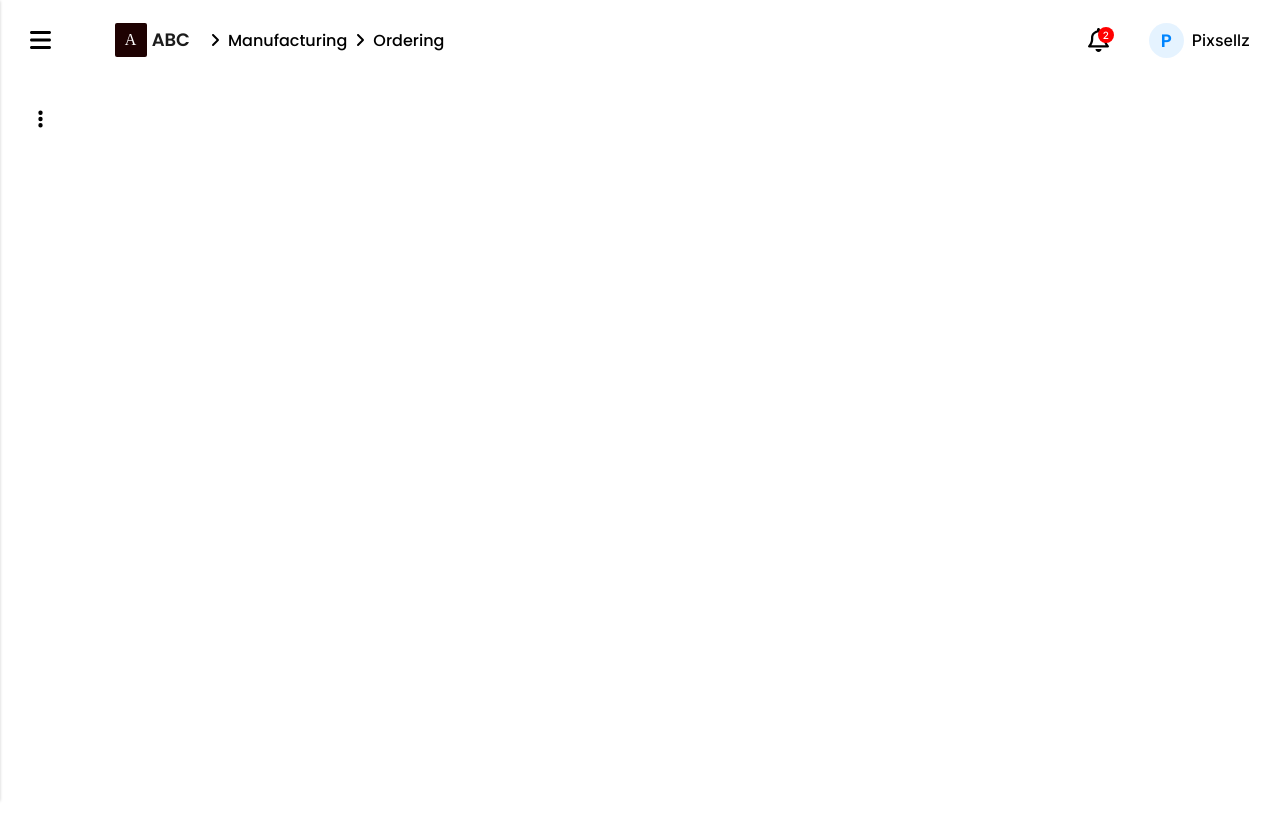
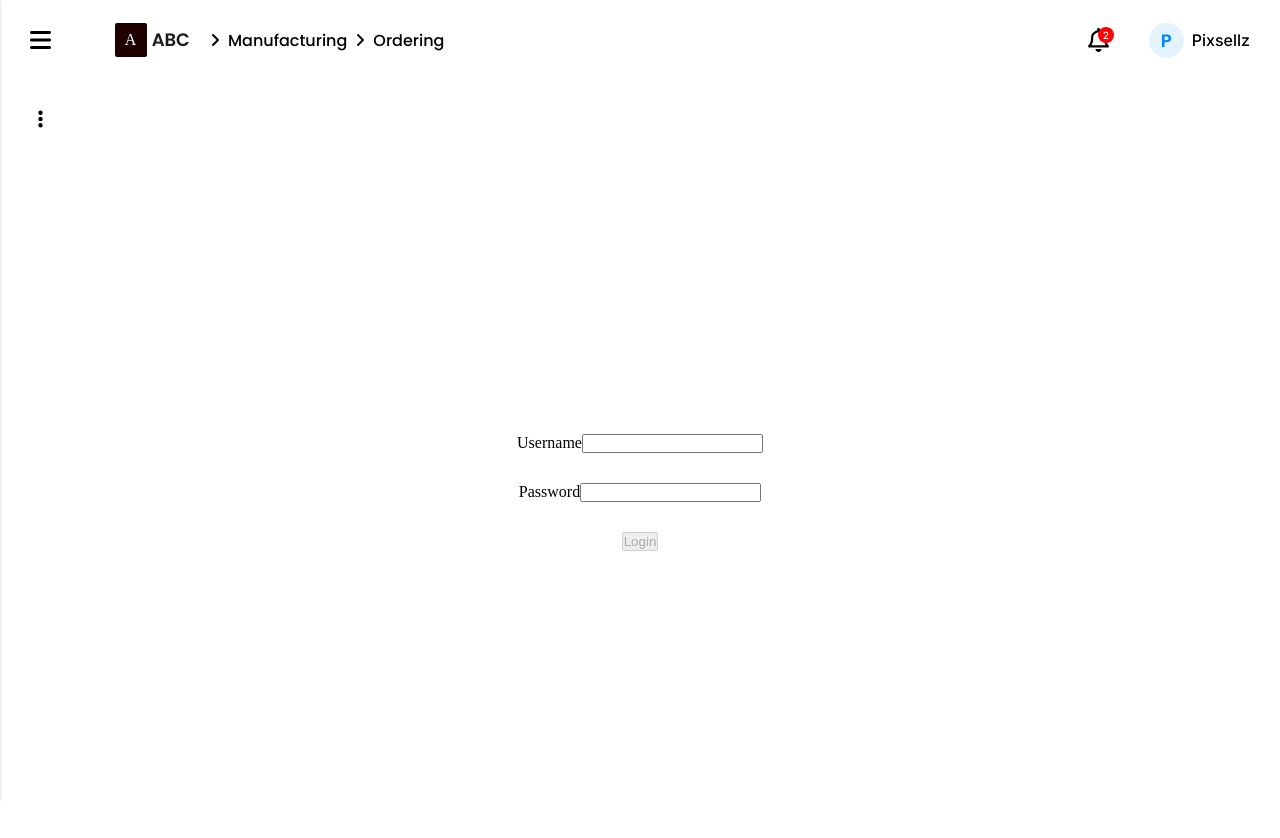
Before and after one commit to webperside/course-erp-front, a React (Create React App) app: page / in a window 1280 px wide. Shown: the top 838 px of the page. Before the commit the page ends 800 px from the top, so only its background shows below. Built offline with nearby package versions, Linux system fonts and the light colour scheme.

Commit message:
reusable input component created

```diff
--- a/src/App.js
+++ b/src/App.js
@@ -2,11 +2,13 @@
 import { BrowserRouter as Router } from 'react-router-dom';
 import Sidebar from './components/sidebar/Sidebar';
 import Navbar from "./shared/components/Navbar/Navbar";
+import LoginForm from './shared/components/LoginForm';
 function App() {
   return (
     <Router>
       <Navbar/>
       <Sidebar />
+      <LoginForm/>
     </Router>
     );
 }
--- a/src/shared/components/CustomInput/index.js
+++ b/src/shared/components/CustomInput/index.js
@@ -8,7 +8,7 @@ const CustomInput = ({ hint, placeholder, type, errorMsg, onChange, name ,value}
     onChange(name, inputValue, valid);
   };
   return (
-    <div className="form-group">
+    <div className="form-group" style={{marginBottom:"30px"}}>
       <label htmlFor={name}>{hint}</label>
       <input
         name={name}
@@ -18,7 +18,7 @@ const CustomInput = ({ hint, placeholder, type, errorMsg, onChange, name ,value}
         value={value}
         onChange={handleChange}
       />
-      {error && <span>{errorMsg}</span>}
+      <div>{error && <span style={{color:"red"}}>{errorMsg}</span>}</div>
     </div>
   );
 };
--- a/src/shared/components/LoginForm/index.js
+++ b/src/shared/components/LoginForm/index.js
@@ -20,7 +20,7 @@ const LoginForm = () => {
     setInputValues(initialInputState);
   };
   return (
-    <form onSubmit={handleSubmit}>
+    <form onSubmit={handleSubmit}  style={{margin:"300px",textAlign:"center"}}>
       <CustomInput
         name="userName"
         id="userName"
```
Also changed, not shown: 1 other file (tests, documents, lock files or other folders).
